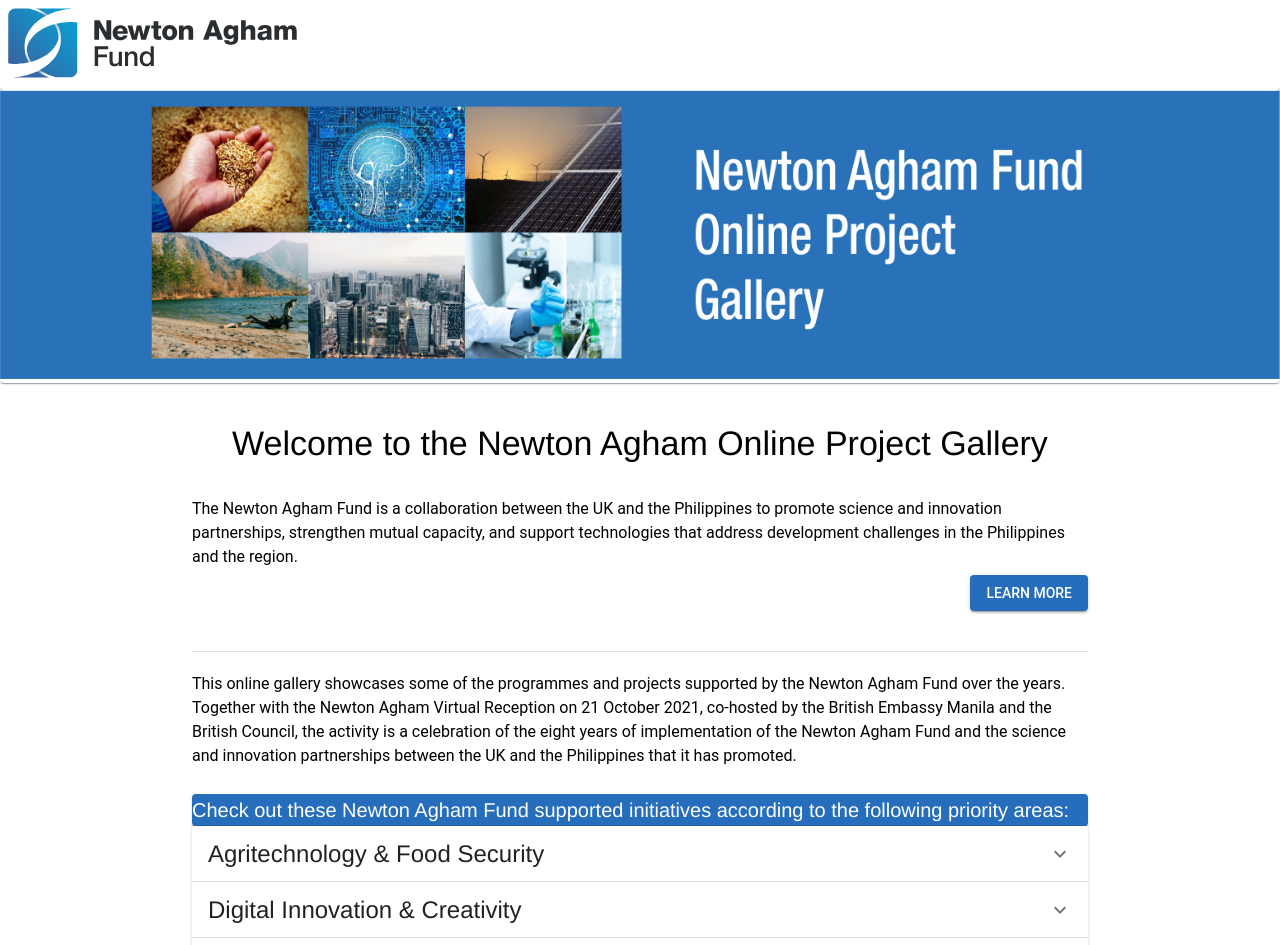
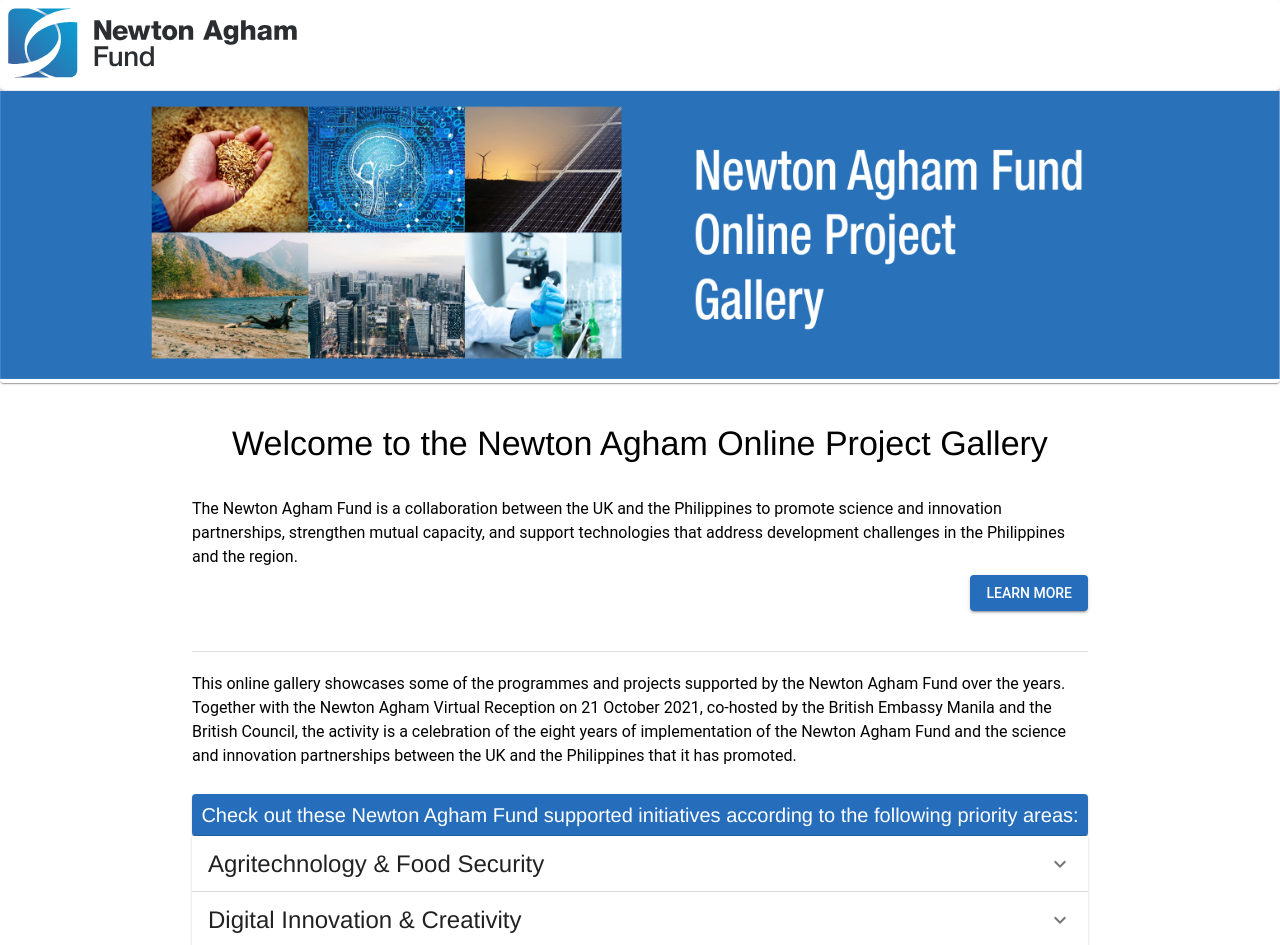
Before and after one commit to pulidongz/NewtonAgham, a React (Create React App) app in the folder newtonagham/: page / in a window 1280 px wide. Shown: the top 945 px of the page. Built offline with nearby package versions, Linux system fonts and the light colour scheme; a web font is replaced by a local one.

Commit message:
accordion header

```diff
--- a/newtonagham/src/components/LandingPage.js
+++ b/newtonagham/src/components/LandingPage.js
@@ -68,7 +68,7 @@
                 <br/>
 
                 <Paper style={{backgroundColor: '#266ebc'}}>
-                    <Typography variant="h6" style={{color: '#fff'}}>
+                    <Typography variant="h6" style={{color: '#fff', textAlign: 'center', padding:5}}>
                         Check out these Newton Agham Fund supported initiatives according to the following priority areas:
                     </Typography>
                 </Paper>
```
